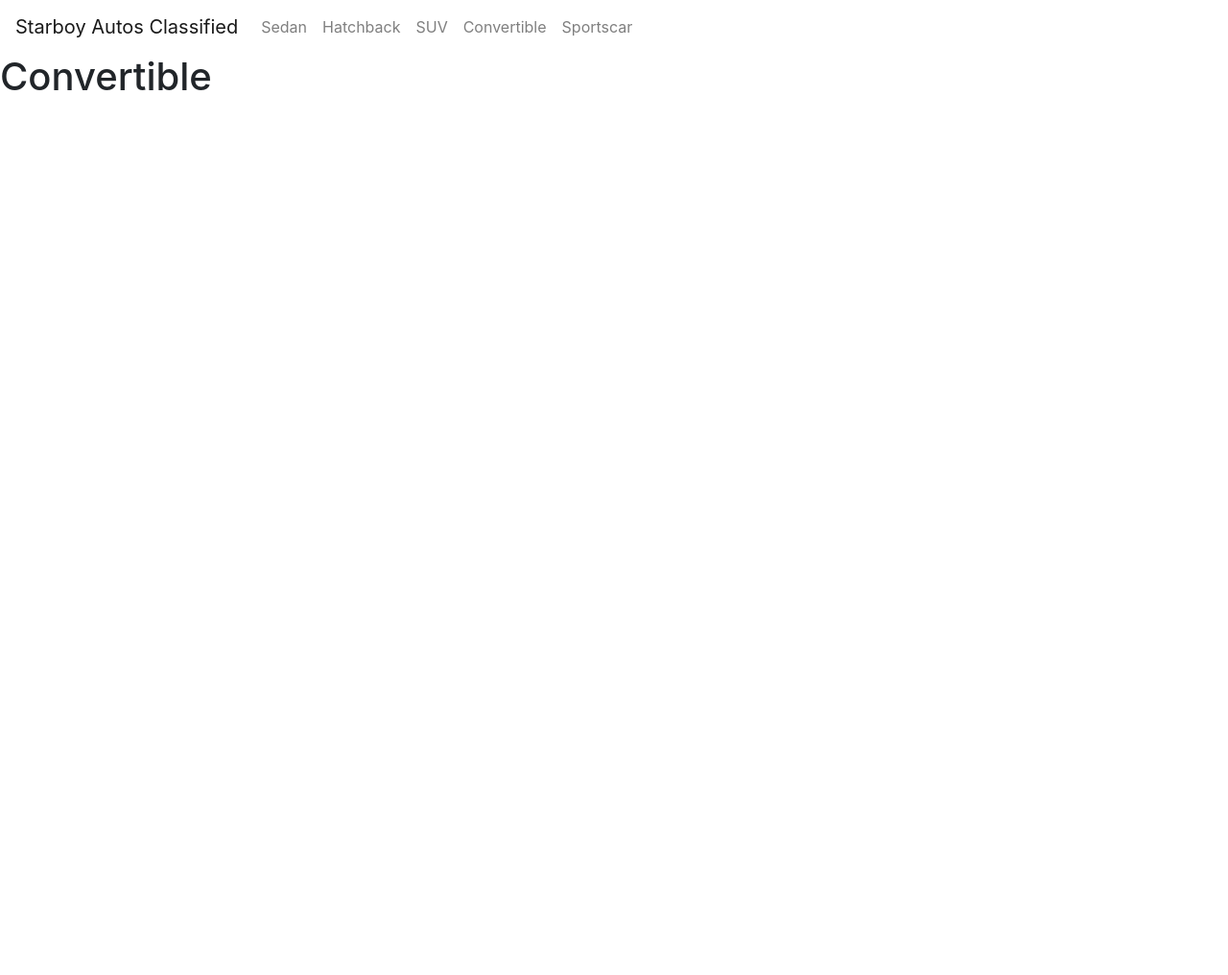
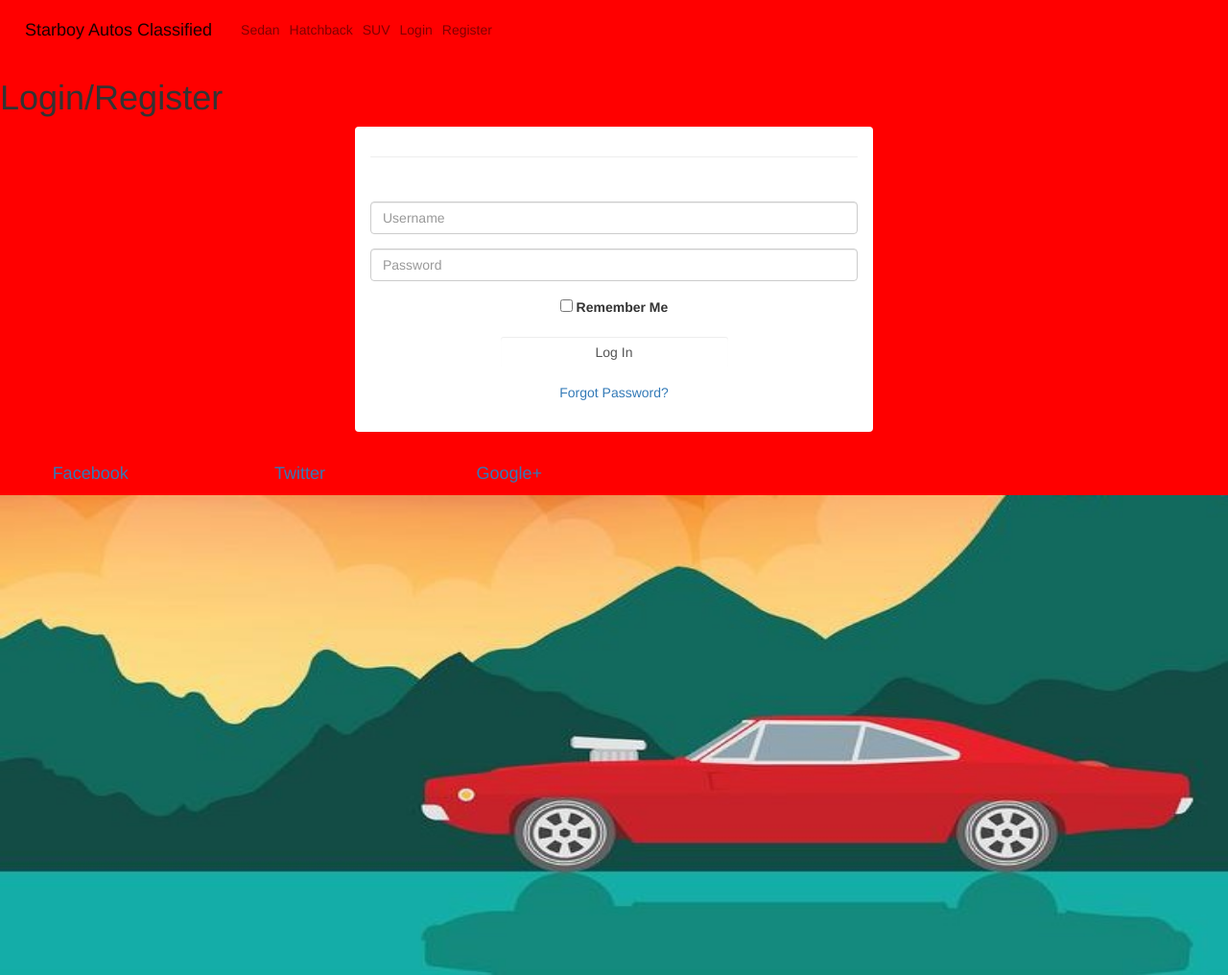
Before and after one commit to aviralmasson/Comp2106-Assignment2, a Node server app: page /pagefour in a window 1280 px wide. Shown: the whole page at 96% size. Before the commit the page ends 94 px from the top, so only its background shows below. Run offline with Node 20, Linux system fonts and the light colour scheme; some libraries are stand-ins or nearby versions.

Commit message:
login/register

```diff
--- a/controllers/index.js
+++ b/controllers/index.js
@@ -28,13 +28,13 @@
 });
 router.get('/pagefour', function(req, res, next) {
     res.render('pagefour', {
-        title: 'Convertible',
+        title: 'Login/Register',
         message: ''
     });
 });
-router.get('/pagefive', function(req, res, next) {
-    res.render('pagefive', {
-        title: 'Sports',
+router.get('/register', function(req, res, next) {
+    res.render('register', {
+        title: 'Register',
         message: ''
     });
 });
--- a/views/pagefive.ejs
+++ /dev/null
@@ -1,6 +0,0 @@
-<%include shared/header.ejs%>
-
-<h1><%=title%></h1>
-<p><%=message%></p>
-
-<% include shared/footer.ejs%>
--- a/views/pagefour.ejs
+++ b/views/pagefour.ejs
@@ -3,4 +3,107 @@
 <h1><%=title%></h1>
 <p><%=message%></p>
 
+<head>
+    <link href="//netdna.bootstrapcdn.com/bootstrap/3.3.0/css/bootstrap.min.css" rel="stylesheet" id="bootstrap-css">
+    <script src="//netdna.bootstrapcdn.com/bootstrap/3.3.0/js/bootstrap.min.js"></script>
+    <script src="//code.jquery.com/jquery-1.11.1.min.js"></script>
+    <style>
+      body{
+          background-color: red;
+      }
+    </style>
+</head>
+<body>
+<div class="container">
+    <div class="row">
+        <div class="col-md-6 col-md-offset-3">
+            <div class="panel panel-login">
+                <div class="panel-heading">
+
+                    <hr>
+                </div>
+                <div class="panel-body">
+                    <div class="row">
+                        <div class="col-lg-12">
+                            <form id="login-form" action="" method="post" role="form" style="display: block;">
+                                <div class="form-group">
+                                    <input type="text" name="username" id="username" tabindex="1" class="form-control" placeholder="Username" value="">
+                                </div>
+                                <div class="form-group">
+                                    <input type="password" name="password" id="password" tabindex="2" class="form-control" placeholder="Password">
+                                </div>
+                                <div class="form-group text-center">
+                                    <input type="checkbox" tabindex="3" class="" name="remember" id="remember">
+                                    <label for="remember"> Remember Me</label>
+                                </div>
+                                <div class="form-group">
+                                    <div class="row">
+                                        <div class="col-sm-6 col-sm-offset-3">
+                                            <input type="submit" name="login-submit" id="login-submit" tabindex="4" class="form-control btn btn-login" value="Log In">
+                                        </div>
+                                    </div>
+                                </div>
+                                <div class="form-group">
+                                    <div class="row">
+                                        <div class="col-lg-12">
+                                            <div class="text-center">
+                                                <a href="" tabindex="5" class="forgot-password">Forgot Password?</a>
+                                            </div>
+                                        </div>
+                                    </div>
+                                </div>
+                            </form>
+                            <form id="register-form" action="" method="post" role="form" style="display: none;">
+                                <div class="form-group">
+                                    <input type="text" name="username" id="username" tabindex="1" class="form-control" placeholder="Username" value="">
+                                </div>
+                                <div class="form-group">
+                                    <input type="email" name="email" id="email" tabindex="1" class="form-control" placeholder="Email Address" value="">
+                                </div>
+                                <div class="form-group">
+                                    <input type="password" name="password" id="password" tabindex="2" class="form-control" placeholder="Password">
+                                </div>
+                                <div class="form-group">
+                                    <input type="password" name="confirm-password" id="confirm-password" tabindex="2" class="form-control" placeholder="Confirm Password">
+                                </div>
+                                <div class="form-group">
+                                    <div class="row">
+                                        <div class="col-sm-6 col-sm-offset-3">
+                                            <input type="submit" name="register-submit" id="register-submit" tabindex="4" class="form-control btn btn-register" value="Register Now">
+                                        </div>
+                                    </div>
+                                </div>
+                            </form>
+                        </div>
+                    </div>
+                </div>
+            </div>
+        </div>
+    </div>
+</div>
+<div class="row omb_row-sm-offset-3 omb_socialButtons">
+    <div class="col-xs-4 col-sm-2">
+        <a href="#" class="btn btn-lg btn-block omb_btn-facebook">
+            <i class="fa fa-facebook visible-xs"></i>
+            <span class="hidden-xs">Facebook</span>
+        </a>
+    </div>
+    <div class="col-xs-4 col-sm-2">
+        <a href="#" class="btn btn-lg btn-block omb_btn-twitter">
+            <i class="fa fa-twitter visible-xs"></i>
+            <span class="hidden-xs">Twitter</span>
+        </a>
+    </div>
+    <div class="col-xs-4 col-sm-2">
+        <a href="#" class="btn btn-lg btn-block omb_btn-google">
+            <i class="fa fa-google-plus visible-xs"></i>
+            <span class="hidden-xs">Google+</span>
+        </a>
+    </div>
+</div>
+
+<div class="img">
+    <img src="images/cg.jpg" height="500px" width="100%">
+</div>
+</body>
 <% include shared/footer.ejs%>
--- a/views/shared/header.ejs
+++ b/views/shared/header.ejs
@@ -19,8 +19,9 @@
         <li class="nav-item"><a class="nav-link" href="/pageone">Sedan</a></li>
         <li class="nav-item"><a class="nav-link" href="/pagetwo">Hatchback</a></li>
         <li class="nav-item"><a class="nav-link" href="/pagethree">SUV</a></li>
-        <li class="nav-item"><a class="nav-link" href="/pagefour">Convertible</a></li>
-        <li class="nav-item"><a class="nav-link" href="/pagefive">Sportscar</a></li>
+        <li class="nav-item"><a class="nav-link" href="/pagefour">Login</a></li>
+        <li class="nav-item"><a class="nav-link" href="/register">Register</a></li>
+
 
     </ul>
 </nav>
```
Also changed, not shown: views/register.ejs (added, +74 -0 lines), img/dc.jpg (deleted), img/m5.jpg (deleted), public/images/cg.jpg (added), views/shared/footer.ejs (line endings or trailing spaces).
